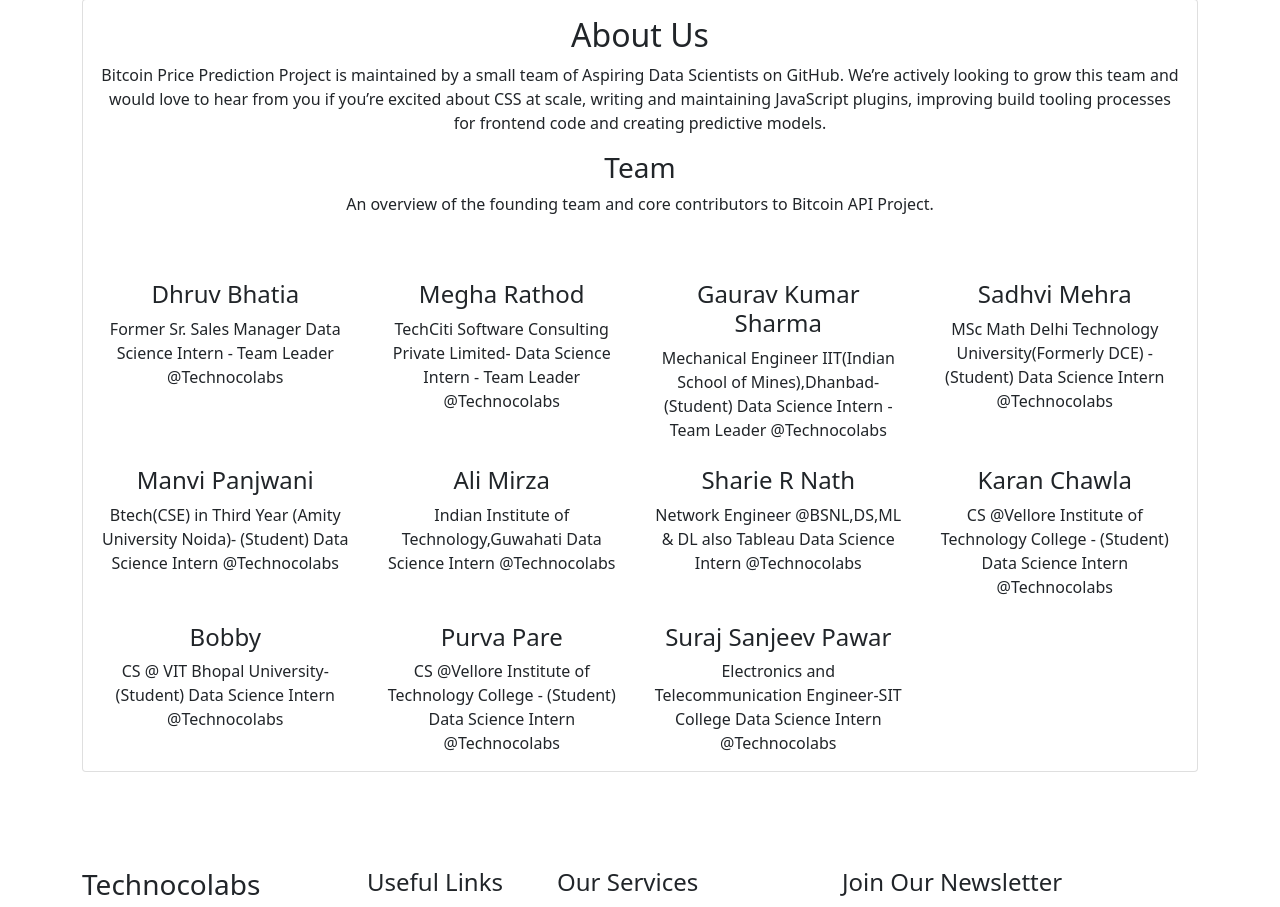
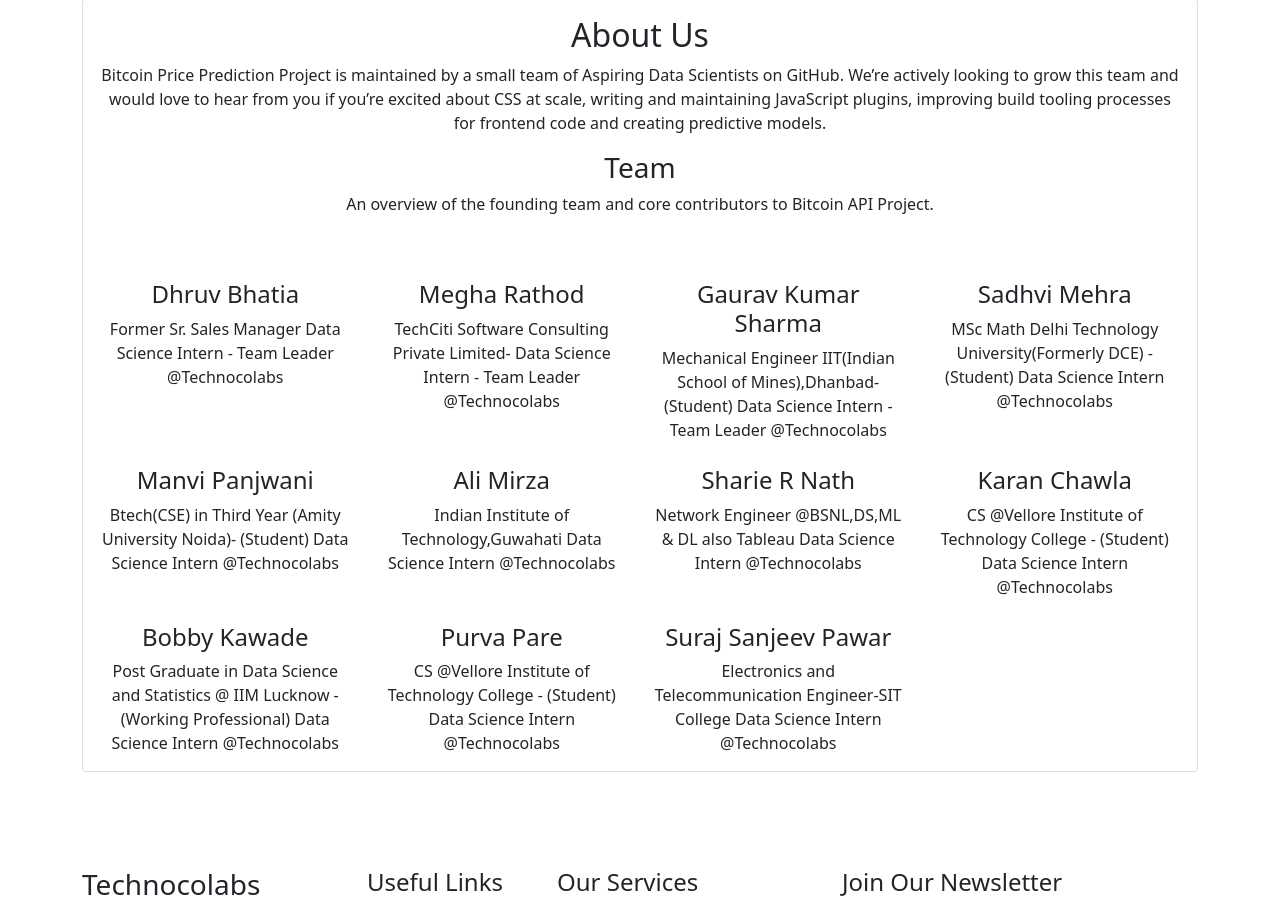
Before and after one commit to dhruvbhatia563/Technocolabs-Internship-Majpr-Project-Bitcoin-API-Price-Prediction-Based-on-Twitter-Sentiments, a Flask app: page / in a window 1280 px wide. Shown: the part 874-1781 px from the top of the page. Run offline with Flask 2, Linux system fonts and the light colour scheme; parts of the project's set-up code (start-up, migrations or seed data) failed here and were passed over.

Commit message:
Update homepage.html

```diff
--- a/flask_code/templates/homepage.html
+++ b/flask_code/templates/homepage.html
@@ -120,8 +120,8 @@
     <div class="col-lg-3 col-md-6 d-flex align-items-stretch">
       <div class="member-info">
         <br>
-      <h4>Bobby</h4>
-      <span>CS @ VIT Bhopal University- (Student) </span>
+      <h4>Bobby Kawade</h4>
+      <span>Post Graduate in Data Science and Statistics @ IIM Lucknow - (Working Professional) </span>
       <span>Data Science Intern @Technocolabs</span>
       </div>
     </div>
```
